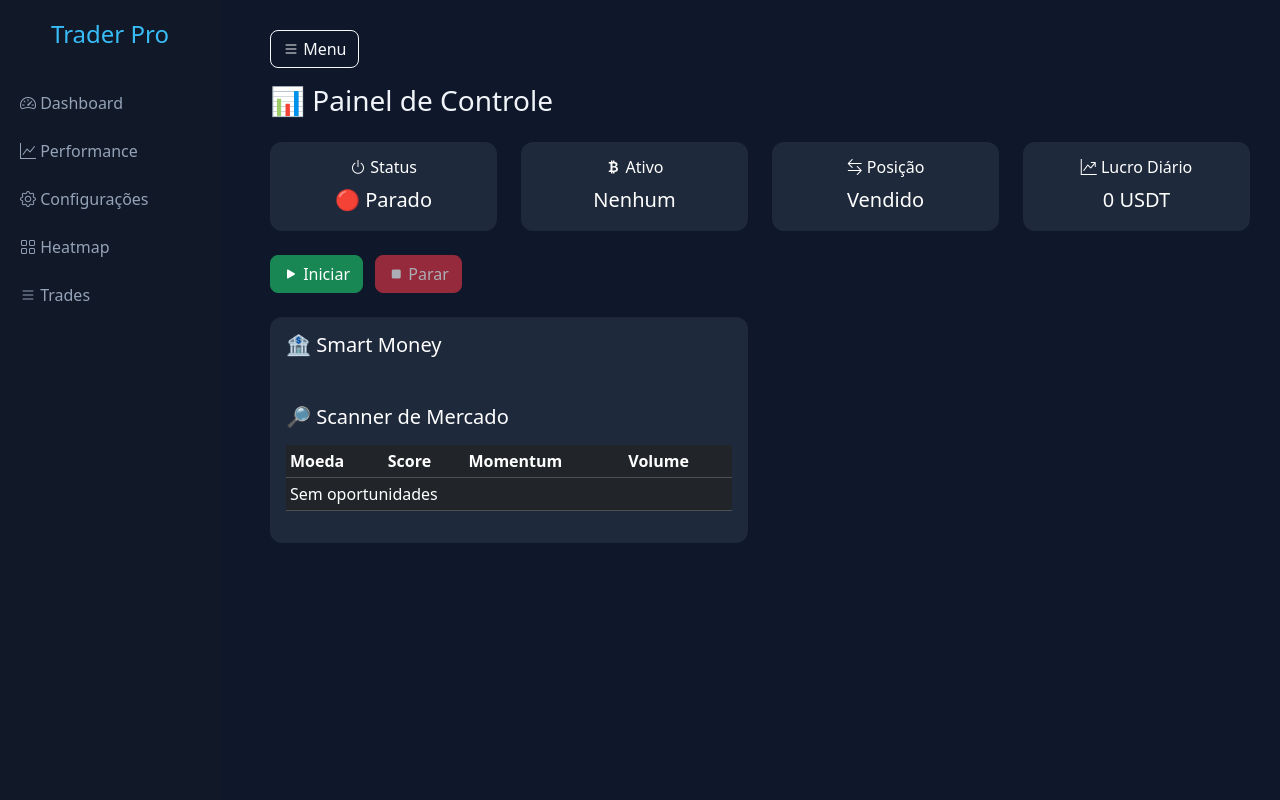
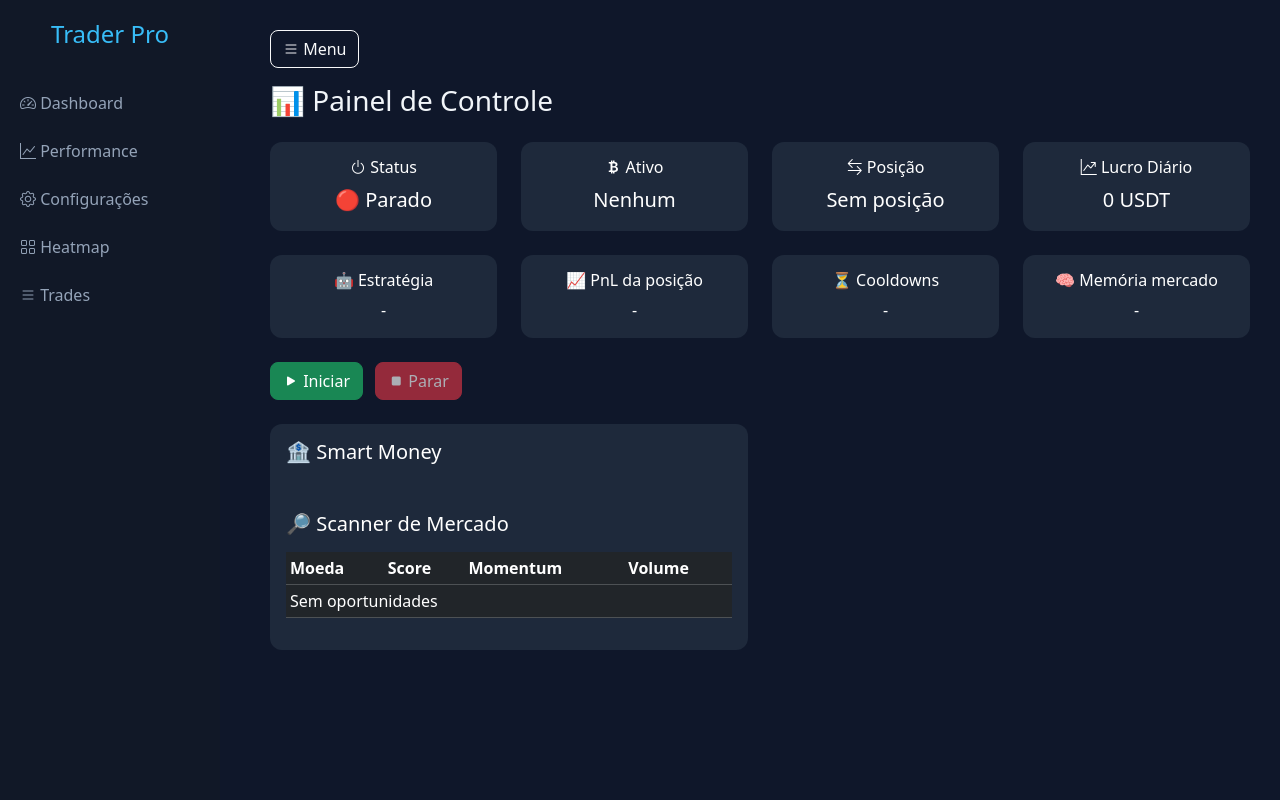
Before and after one commit to Cjmota/robo-trader-binance, a Flask app: page / in a window 1280 px wide. Run offline with Flask 3, Linux system fonts and the light colour scheme; data that the repository does not hold is empty.

```diff
--- a/src/dashboard.py
+++ b/src/dashboard.py
@@ -50,10 +50,15 @@ def home():
 def status():
     trader = main.CURRENT_TRADER
 
+    if trader and trader.actual_trade_position:
+        position = "Comprado"
+    else:
+        position = "Sem posição"
+
     return jsonify({
         "running": main.BOT_RUNNING,
         "asset": trader.operation_code if trader else "Nenhum",
-        "position": "Comprado" if trader and trader.actual_trade_position else "Vendido",
+        "position": position,
         "daily_profit": round(getattr(trader, "daily_profit", 0), 4) if trader else 0,
         "sleep_time": trader.time_to_sleep if trader else 0
     })
@@ -104,7 +109,9 @@ def stop_bot():
 
 @app.route("/trades")
 def get_trades():
-    return jsonify(main.TRADE_HISTORY)
+    MAX_TRADES = 300
+
+    return jsonify(main.TRADE_HISTORY[-MAX_TRADES:])
 
 @app.route("/equity")
 def equity():
@@ -164,7 +171,7 @@ def equity():
         cumulative_pct = ((total_usdt / INITIAL_EQUITY) - 1) * 100
 
         peak = np.maximum.accumulate(equity_array)
-        drawdown = (equity_array - peak) / peak
+        drawdown = np.where(peak != 0, (equity_array - peak) / peak, 0)
         max_drawdown = drawdown.min() * 100 if len(drawdown) > 0 else 0
 
         if len(returns) > 1 and np.std(returns) != 0:
@@ -197,19 +204,19 @@ def scanner():
 
     try:
 
-        ranking = [
-            {
+        ranking = []
+
+        for s in SCANNER_RANKING or []:
+            ranking.append({
                 "symbol": s[0],
                 "score": round(s[1], 2),
                 "momentum": round(s[2], 4) if len(s) > 2 else 0,
                 "volume": int(s[3]) if len(s) > 3 else 0
-            }
-            for s in SCANNER_RANKING
-        ]
+            })
 
         return jsonify({
             "ranking": ranking,
-            "smart_money": SCANNER_SMART_MONEY
+            "smart_money": SCANNER_SMART_MONEY or []
         })
 
     except Exception as e:
@@ -267,3 +274,70 @@ def heatmap():
         })
 
     return jsonify(data)
+
+@app.route("/api/dashboard")
+def dashboard_data():
+
+    trader = main.CURRENT_TRADER
+
+    try:
+
+        status = {
+            "running": main.BOT_RUNNING,
+            "asset": trader.operation_code if trader else "Nenhum",
+            "position": "Comprado" if trader and trader.actual_trade_position else "Sem posição",
+            "daily_profit": round(getattr(trader, "daily_profit", 0), 4) if trader else 0
+        }
+
+        botinfo = None
+
+        if trader:
+            pnl_usdt, pnl_pct = trader.getCurrentOperationProfit()
+
+            botinfo = {
+                "strategy": trader.main_strategy.__name__,
+                "pnl_usdt": pnl_usdt,
+                "pnl_pct": pnl_pct,
+                "cooldowns": len(main.symbol_cooldown),
+                "memory_assets": len(main.MARKET_MEMORY)
+            }
+
+        scanner = [
+            {
+                "symbol": s[0],
+                "score": round(s[1],2),
+                "momentum": round(s[2],4) if len(s)>2 else 0,
+                "volume": int(s[3]) if len(s)>3 else 0
+            }
+            for s in main.SCANNER_RANKING
+        ]
+
+        heatmap = [
+            {
+                "symbol": r[0],
+                "change": round(r[2]*100,2)
+            }
+            for r in main.SCANNER_RANKING
+        ]
+
+        trades = main.TRADE_HISTORY[-200:]
+
+        return jsonify({
+            "status": status,
+            "botinfo": botinfo,
+            "scanner": scanner,
+            "heatmap": heatmap,
+            "trades": trades
+        })
+
+    except Exception as e:
+
+        logging.error("Erro dashboard", exc_info=True)
+
+        return jsonify({
+            "status": {},
+            "botinfo": None,
+            "scanner": [],
+            "heatmap": [],
+            "trades": []
+        })
--- a/src/templates/dashboard.html
+++ b/src/templates/dashboard.html
@@ -179,6 +179,34 @@
                     <div id="profitCard" class="card p-3 text-center">
                         <h6><i class="bi bi-graph-up-arrow"></i> Lucro Diário</h6>
                         <div id="profit" class="fs-5">0 USDT</div>
+                    </div>
+                </div>
+
+                <div class="col-md-3">
+                    <div class="card p-3 text-center">
+                        <h6>🤖 Estratégia</h6>
+                        <div id="botStrategy">-</div>
+                    </div>
+                </div>
+
+                <div class="col-md-3">
+                    <div class="card p-3 text-center">
+                        <h6>📈 PnL da posição</h6>
+                        <div id="botPnl">-</div>
+                    </div>
+                </div>
+
+                <div class="col-md-3">
+                    <div class="card p-3 text-center">
+                        <h6>⏳ Cooldowns</h6>
+                        <div id="botCooldowns">-</div>
+                    </div>
+                </div>
+
+                <div class="col-md-3">
+                    <div class="card p-3 text-center">
+                        <h6>🧠 Memória mercado</h6>
+                        <div id="botMemory">-</div>
                     </div>
                 </div>
 
@@ -981,6 +1009,46 @@
 
             }
 
+            async function updateBotInfo(){
+
+                try{
+
+                    let res = await fetch("/botinfo")
+                    let data = await res.json()
+
+                    if(!data.active){
+                        document.getElementById("botStrategy").innerHTML = "-"
+                        document.getElementById("botPnl").innerHTML = "-"
+                        document.getElementById("botCooldowns").innerHTML = "-"
+                        document.getElementById("botMemory").innerHTML = "-"
+                        return
+                    }
+
+                    document.getElementById("botStrategy").innerHTML = data.strategy
+
+                    let pnl = data.pnl_pct.toFixed(2) + "%"
+
+                    let pnlEl = document.getElementById("botPnl")
+
+                    pnlEl.innerHTML = pnl
+
+                    if(data.pnl_pct > 0)
+                        pnlEl.style.color = "#22c55e"
+                    else if(data.pnl_pct < 0)
+                        pnlEl.style.color = "#ef4444"
+                    else
+                        pnlEl.style.color = "white"
+
+                    document.getElementById("botCooldowns").innerHTML = data.cooldowns
+                    document.getElementById("botMemory").innerHTML = data.memory_assets
+
+                }catch(e){
+
+                    console.log("Erro botinfo", e)
+
+                }
+            }
+
             setInterval(() => {
                 if (profitChart) {
                     updateEquity();
@@ -1107,12 +1175,21 @@
             document.getElementById("cfg_stoploss").value = data.STOP_LOSS_PERCENTAGE
             document.getElementById("cfg_tp1").value = data.TP_AT_PERCENTAGE[0]
             document.getElementById("cfg_tp2").value = data.TP_AT_PERCENTAGE[1]
+
             document.getElementById("cfg_time").value = data.TEMPO_ENTRE_TRADES
+
             document.getElementById("cfg_max_position").value =
                 data.RISK.MAX_POSITION_PERCENT * 100
 
+            document.getElementById("cfg_max_trades_day").value =
+                data.RISK.MAX_TRADES_PER_DAY
+
+            document.getElementById("cfg_symbol_cooldown").value =
+                data.RISK.SYMBOL_COOLDOWN
+
+            document.getElementById("cfg_loss_cooldown").value =
+                data.RISK.LOSS_COOLDOWN
         }
-
             async function saveConfig() {
 
                 let config = {
@@ -1130,11 +1207,21 @@
                         document.getElementById("cfg_time").value
                     ),
 
-                    RISK: {
                     MAX_POSITION_PERCENT: parseFloat(
                         document.getElementById("cfg_max_position").value
-                        ) / 100
-                    }
+                    ),
+
+                    MAX_TRADES_PER_DAY: parseInt(
+                        document.getElementById("cfg_max_trades_day").value
+                    ),
+
+                    SYMBOL_COOLDOWN: parseInt(
+                        document.getElementById("cfg_symbol_cooldown").value
+                    ),
+
+                    LOSS_COOLDOWN: parseInt(
+                        document.getElementById("cfg_loss_cooldown").value
+                    )
 
                 }
 
@@ -1145,7 +1232,6 @@
                 })
 
                 alert("Configuração salva!")
-
             }
 
             async function updateHeatmap() {
@@ -1219,7 +1305,12 @@ ${c.symbol}<br>${c.change}%
             setInterval(updateHeatmap, 5000)
 
             setInterval(updateStatus, 2000);
+
             updateStatus();
+
+            // 🤖 Atualiza informações do robô
+            setInterval(updateBotInfo, 3000)
+            updateBotInfo()
 
         </script>
 
```
Lines whose indentation alone changed are shown as unchanged.
